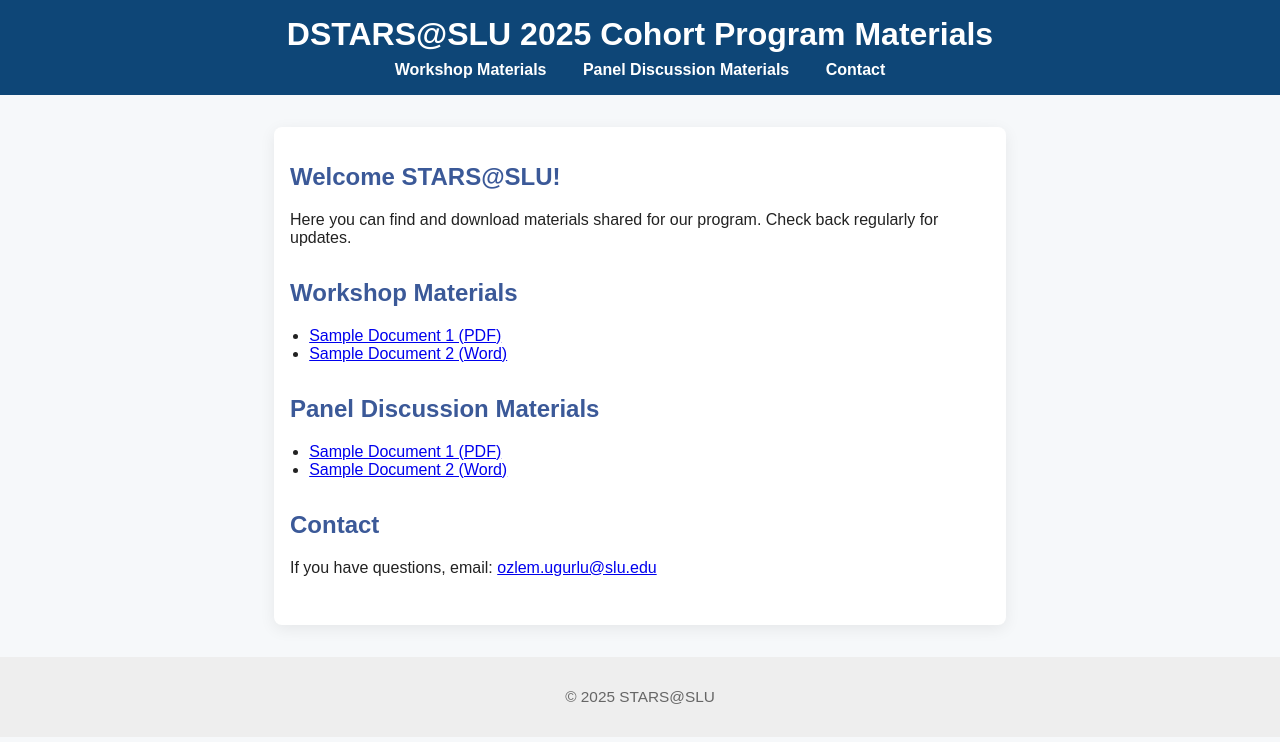
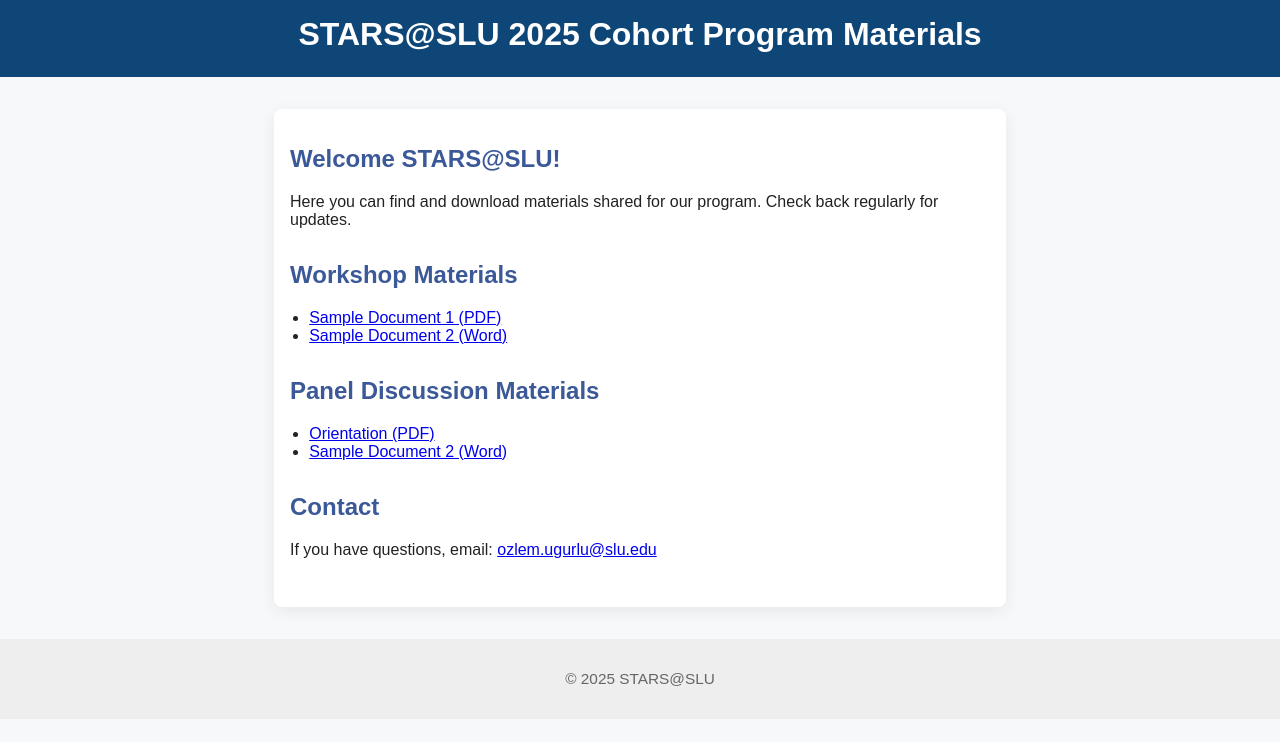
Before and after one commit to OzlemUgurlu/stars-slu-2025.github.io, a plain HTML site: page index.html in a window 1280 px wide. Drawn offline with Linux system fonts and the light colour scheme.

Commit message:
Update index.html

```diff
--- a/index.html
+++ b/index.html
@@ -8,12 +8,7 @@
 </head>
 <body>
     <header>
-        <h1>DSTARS@SLU 2025 Cohort Program Materials</h1>
-        <nav>
-            <a href="#documents">Workshop Materials</a>
-            <a href="#documents2">Panel Discussion Materials</a>
-            <a href="#contact">Contact</a>
-        </nav>
+        <h1>STARS@SLU 2025 Cohort Program Materials</h1>
     </header>
     <main>
         <section id="welcome">
@@ -31,7 +26,7 @@
          <section id="documents2">
             <h2>Panel Discussion Materials</h2>
             <ul>
-                <li><a href="docs/sample1.pdf" target="_blank">Sample Document 1 (PDF)</a></li>
+                <li><a href="docs/STARS@SLU 2025 Orientation.pdf" target="_blank"> Orientation (PDF)</a></li>
                 <li><a href="docs/sample2.docx" target="_blank">Sample Document 2 (Word)</a></li>
                  <!-- Add more document links as needed -->
             </ul>
```
